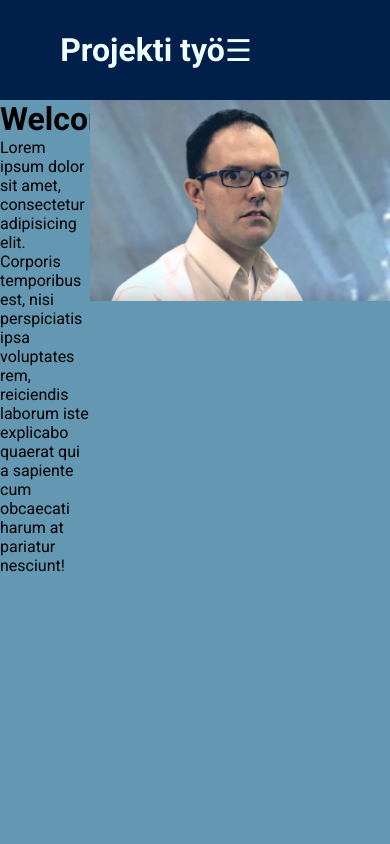
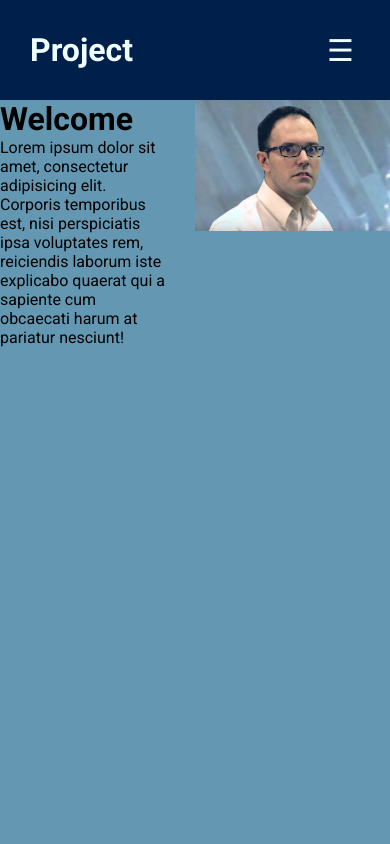
Before and after one commit to antnyk/web-kurssi-lopputyo, a plain HTML site: page index.html in a window 390 px wide. Shown: the top 844 px of the page. Drawn offline with Linux system fonts and the light colour scheme.

Commit message:
CV side looks correct now on mobile

```diff
--- a/css/cvstyle.css
+++ b/css/cvstyle.css
@@ -68,7 +68,7 @@ li a:hover::after{
 }
 
 main {
-    background-color: #97a3a8;
+    background-color: #6497b1;
     display: flex;
     height: 100vh;
     align-items: center;
@@ -139,16 +139,16 @@ img, div, section {
 
 @media(max-width:768px){
     header{
-        /* this is temporary fix but is it good enought?*/
-        padding-left: 60px;
-        text-align: center;
-    }
-    main{
-        width: 100%;
-        height: auto;
+        display: flex;
+        justify-content: space-between;
+        align-items: center;
+        padding: 0 30px;
     }
     nav{
         position: static;
+        display: flex;
+        justify-content: flex-end;
+        align-items: center;
     }
     nav ul{
         display: none;
@@ -173,10 +173,19 @@ img, div, section {
         text-decoration: none;
         width: 20%;
     }
+    .contentLeft{
+        padding-right: 30px;
+        width: 100%;
+    }
+    main{
+        height: auto;
+        display: grid;
+    }
+    .innerContent {
+        display: grid;
+        grid-template-columns: 1fr;
+    }
     *{
-        /* this part is causing the issue */
         width: 100%;
-        grid-template-columns: 1fr;
-        grid-template-rows: 100px auto auto 100px;
     }
 }
--- a/css/style.css
+++ b/css/style.css
@@ -90,12 +90,16 @@ img, div, section {
 
 @media(max-width:768px){
     header{
-        /* this is temporary fix but is it good enought?*/
-        padding-left: 60px;
-        text-align: center;
+        display: flex;
+        justify-content: space-between;
+        align-items: center;
+        padding: 0 30px;
     }
     nav{
         position: static;
+        display: flex;
+        justify-content: flex-end;
+        align-items: center;
     }
     nav ul{
         display: none;
@@ -120,10 +124,16 @@ img, div, section {
         text-decoration: none;
         width: 20%;
     }
+    .contentLeft{
+        padding-right: 30px;
+        width: 100%;
+    }
+    main{
+        height: 100vh;
+        display: grid;
+        grid-template-columns: 1fr 1fr;
+    }
     *{
-        /* this part is causing the issue */
         width: 100%;
-        grid-template-columns: 1fr;
-        grid-template-rows: 100px auto auto 100px;
     }
 }
--- a/index.html
+++ b/index.html
@@ -11,7 +11,7 @@
 </head>
 <body>
     <header>
-        <h1>Projekti työ</h1>
+        <h1>Project</h1>
         <nav>
             <ul>
                 <li><a href="">Home</a></li>
```
